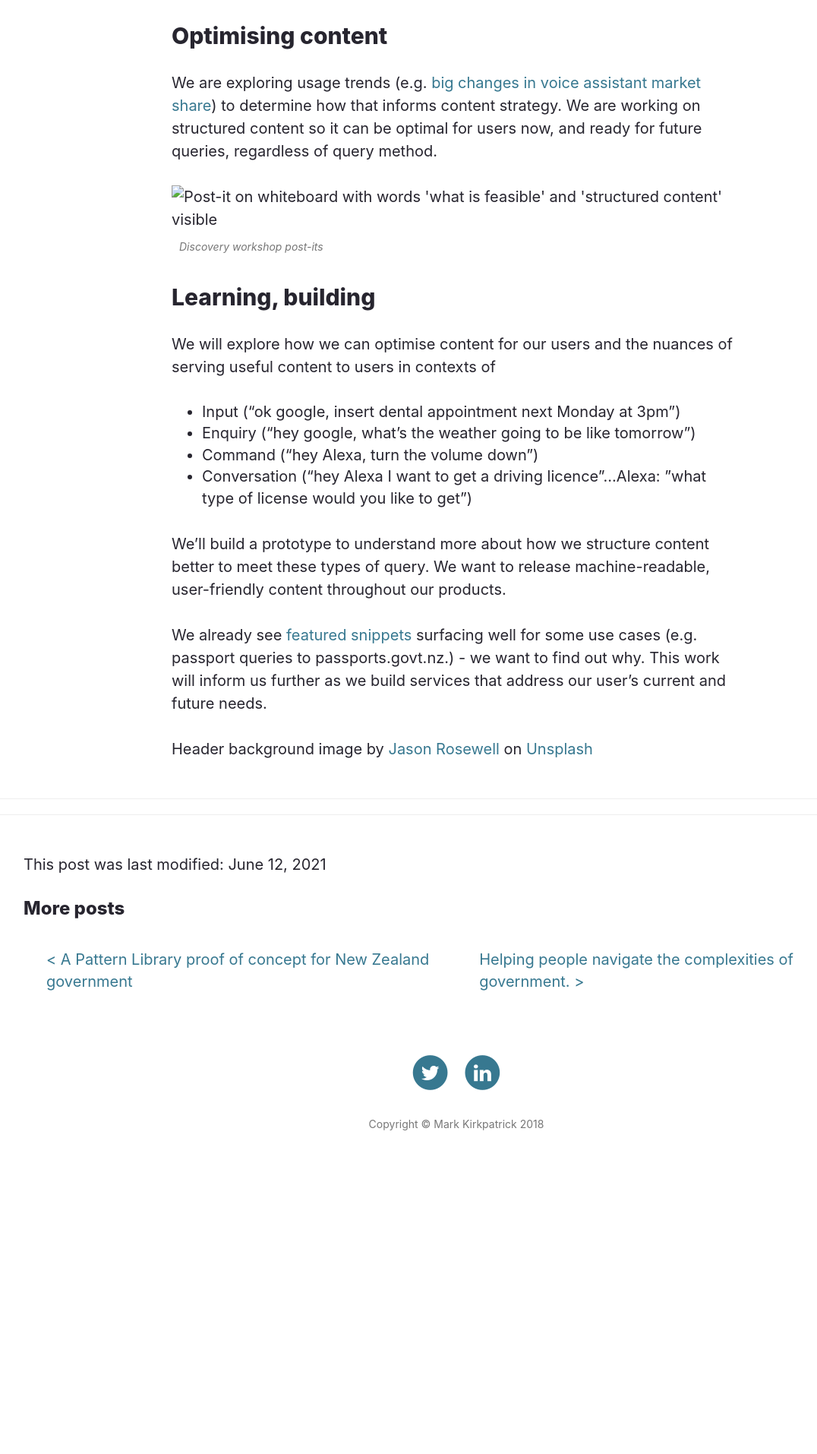
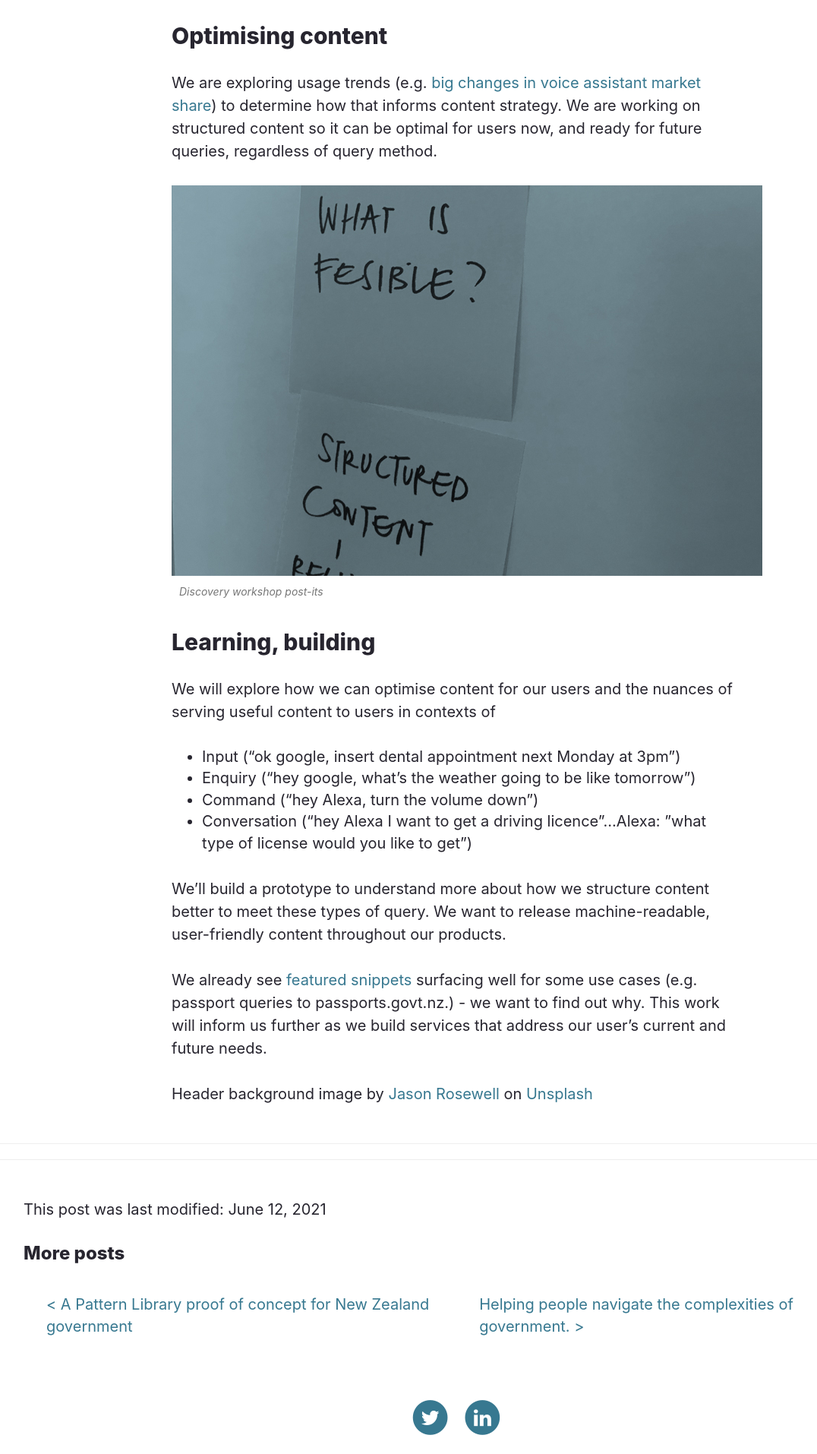
Before and after one commit to mkirkpat/mkirkpat.github.io, a Jekyll site: the page built from _posts/2018-09-02-voice-of-user copy.md, in a window 1280 px wide. Shown: the part 1202-3116 px from the top of the page at 76% size, without its empty margins (39-1115 px from the left). Built offline with Jekyll 4.4.1, drawn with Linux system fonts in a browser that asks for light colours; nearby versions of some CDN libraries; library files that are not in the unit come from our copies; before the commit the page ends 2757 px from its top, so only the background shows below that.

Commit message:
Update 2018-09-02-voice-of-user copy.md

```diff
--- a/_posts/2018-09-02-voice-of-user copy.md
+++ b/_posts/2018-09-02-voice-of-user copy.md
@@ -22,7 +22,7 @@ We want to understand more about what users expect (if anything) from government
 
 We are exploring usage trends (e.g. [big changes in voice assistant market share](https://voicebot.ai/2018/07/22/google-assistant-has-51-percent-virtual-assistant-market-share-on-smartphones-according-to-strategy-analytics/)) to determine how that informs content strategy. We are working on structured content so it can be optimal for users now, and ready for future queries, regardless of query method.
 
-![Post-it on whiteboard with words 'what is feasible' and 'structured content' visible](img/post-it.jpg) <span class="caption text-muted">Discovery workshop post-its</span>
+![Post-it on whiteboard with words 'what is feasible' and 'structured content' visible](/images/post-it.jpg) <span class="caption text-muted">Discovery workshop post-its</span>
 
 ## Learning, building
 
```
